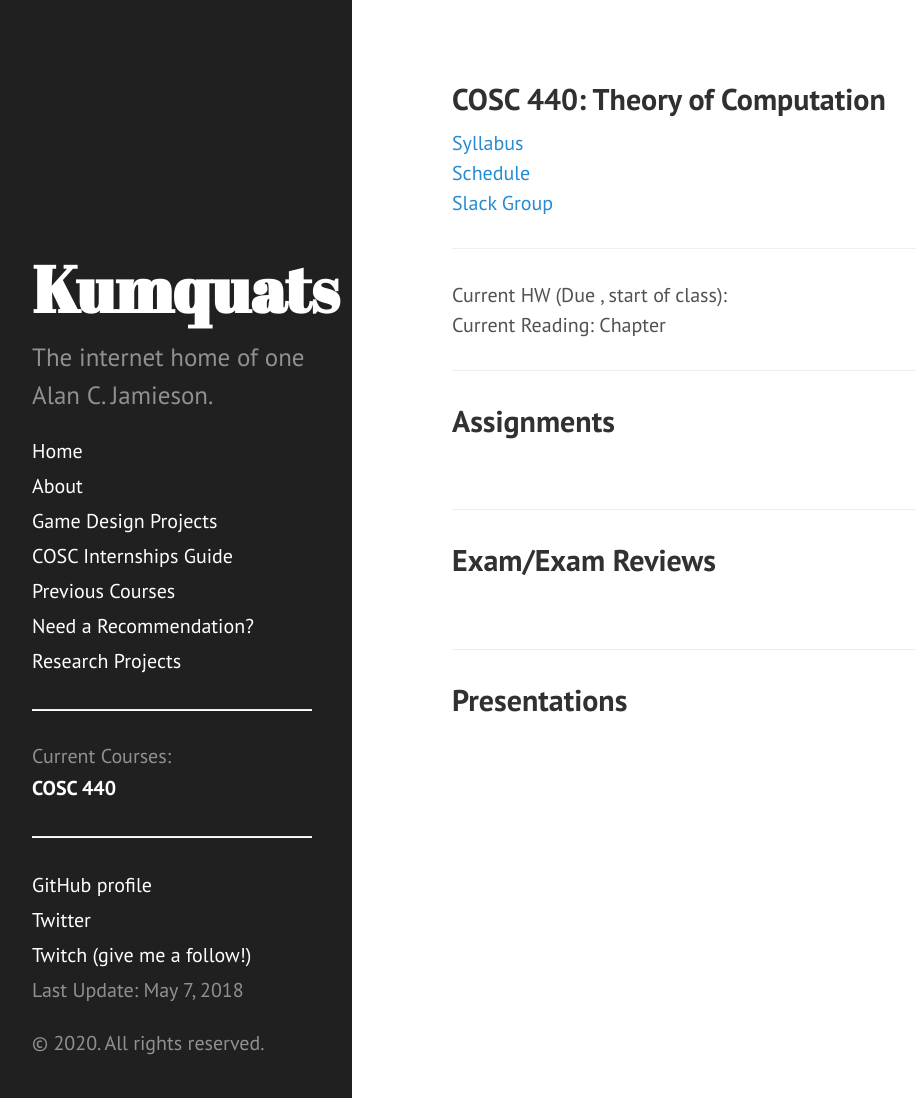
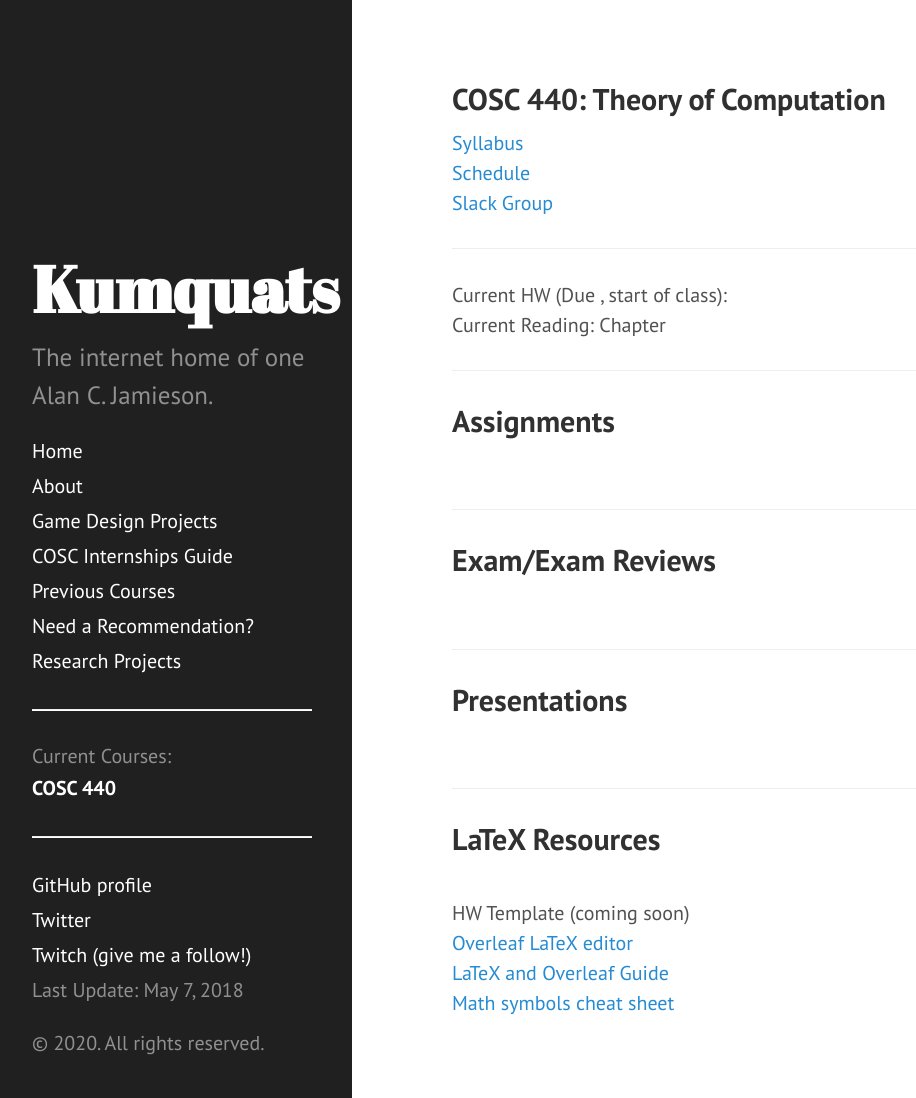
Before and after one commit to ripark/ripark.github.io, a Jekyll site: the page built from f20/cosc440.html, in a window 1280 px wide and 1098 px high. Shown: the whole window, without its empty margins (8-924 px from the left). Built offline with Jekyll 4.4.1, drawn with Linux system fonts in a browser that asks for light colours; Markdown is read by kramdown in place of the engine named in the settings.

Commit message:
start of semester update

```diff
--- a/f20/cosc440.html
+++ b/f20/cosc440.html
@@ -22,3 +22,14 @@ Current Reading: Chapter
 <hr>
 <h2> Presentations </h2>
 <br>
+<hr>
+<h2> LaTeX Resources </h2>
+<br>
+HW Template (coming soon)
+<br>
+<a href="https://www.overleaf.com/">Overleaf LaTeX editor</a>
+<br>
+<a href="https://www.overleaf.com/learn/latex/Tutorials">LaTeX and Overleaf Guide</a>
+<br>
+<a href="https://www.caam.rice.edu/~heinken/latex/symbols.pdf">Math symbols cheat sheet</a>
+<br>
```
Also changed, not shown: 2 other files.
